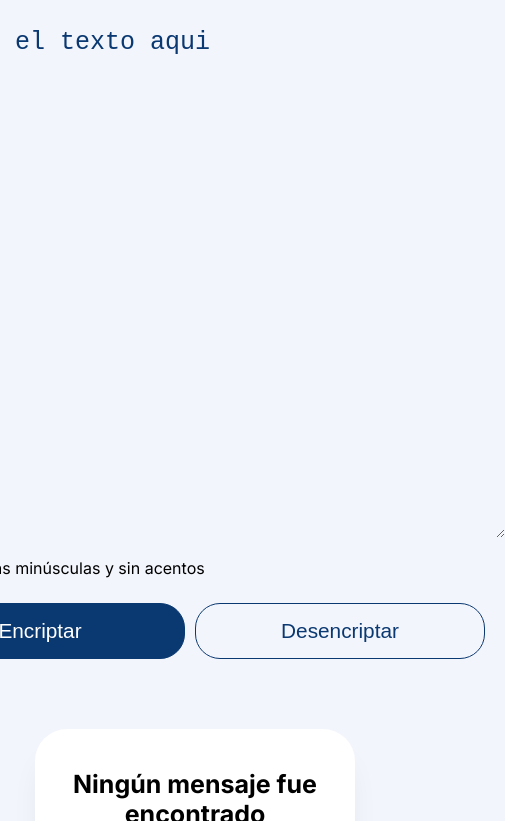
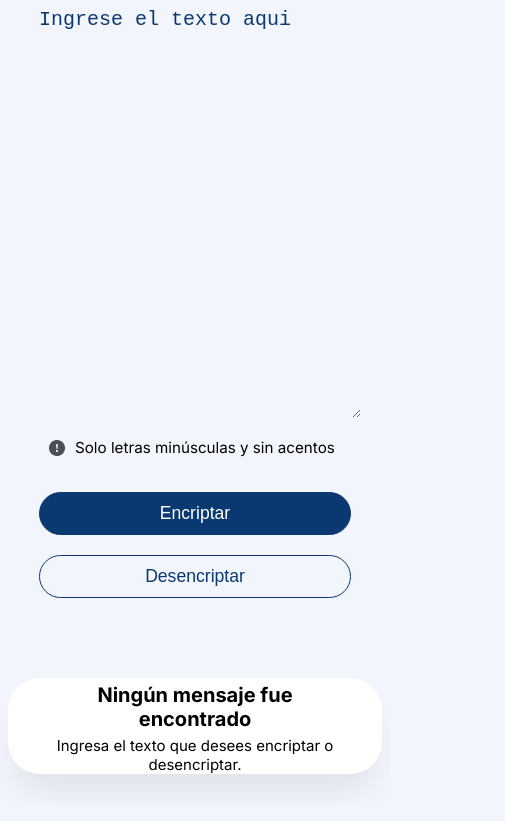
Before and after one commit to AngelOU20/Alura-encriptador-de-texto, a plain HTML site: page index.html in a window 390 px wide. Shown: the part 94-915 px from the top of the page, 505 px wide, since content can reach past the window. Drawn offline with Linux system fonts and the light colour scheme.

Commit message:
Empezando con el Mobile design

```diff
--- a/css/style.css
+++ b/css/style.css
@@ -161,7 +161,7 @@ body {
     display: none;
 }
 
-@media (max-width: 1300px) {
+@media (max-width: 1280px) and (min-width: 768px) {
 
     header {
         width: 80%;
@@ -232,3 +232,106 @@ body {
     }
 
 }
+
+@media (max-width: 768px) {
+
+    .container-logo {
+        width: 100%;
+        margin: 20px 0px;
+    }
+
+    .container-body {
+        width: 80%;
+        flex-direction: column;
+        justify-content: center;
+        align-items: center;
+    }
+
+    .container-texto {
+        align-items: center;
+        width: 100%;
+    }
+
+    .container-button {
+        display: flex;
+        align-items: center;
+        flex-direction: column;
+        margin-bottom: 40px;
+        width: 100%;
+    }
+
+    .container-text-warning {
+        margin: 20px 0px;
+        width: 100%;
+    }
+
+    .boton-encriptador {
+        width: 100%;
+        margin: 10px;
+        padding: 10px 0;
+        font-size: 1.1em;
+    }
+
+    .boton-desencriptador {
+        width: 100%;
+        margin: 10px;
+        padding: 10px 0;
+        font-size: 1.1em;
+    }
+
+    .img-muneco {
+        display: none;
+    }
+
+    .text-area {
+        max-height: 400px;
+        min-height: 400px;
+        max-width: 100%;
+        min-width: 100%;
+
+        /*Font*/
+        font-size: 20px;
+    }
+
+    .text-warning {
+        font-size: 0.95em;
+    }
+
+    .container-salida  {
+        width: 120%;
+        padding: 0px;
+        margin: 30px 0;
+        position: static;
+    }
+
+    .container-texto-salida {
+        width: 80%;
+        padding: 0px;
+    }
+
+    .encabezado-salida {
+        padding: 5px;
+        font-size: 20px;
+    }
+
+    .texto-salida {
+        font-size: 15px;
+        margin-bottom: 0px;
+    }
+
+    .boton-copiar {
+        width: 60%;
+        margin: 20px 10px;
+        background-color: #FFFFFF;
+        color: #0A3871;
+        padding: 15px 80px;
+        border: 1px solid #0A3871;
+        border-radius: 25px;
+        cursor: pointer;
+        font-size: 15px;
+    }
+
+    .container-button-salida {
+        width: 100%;
+    }
+}
```
